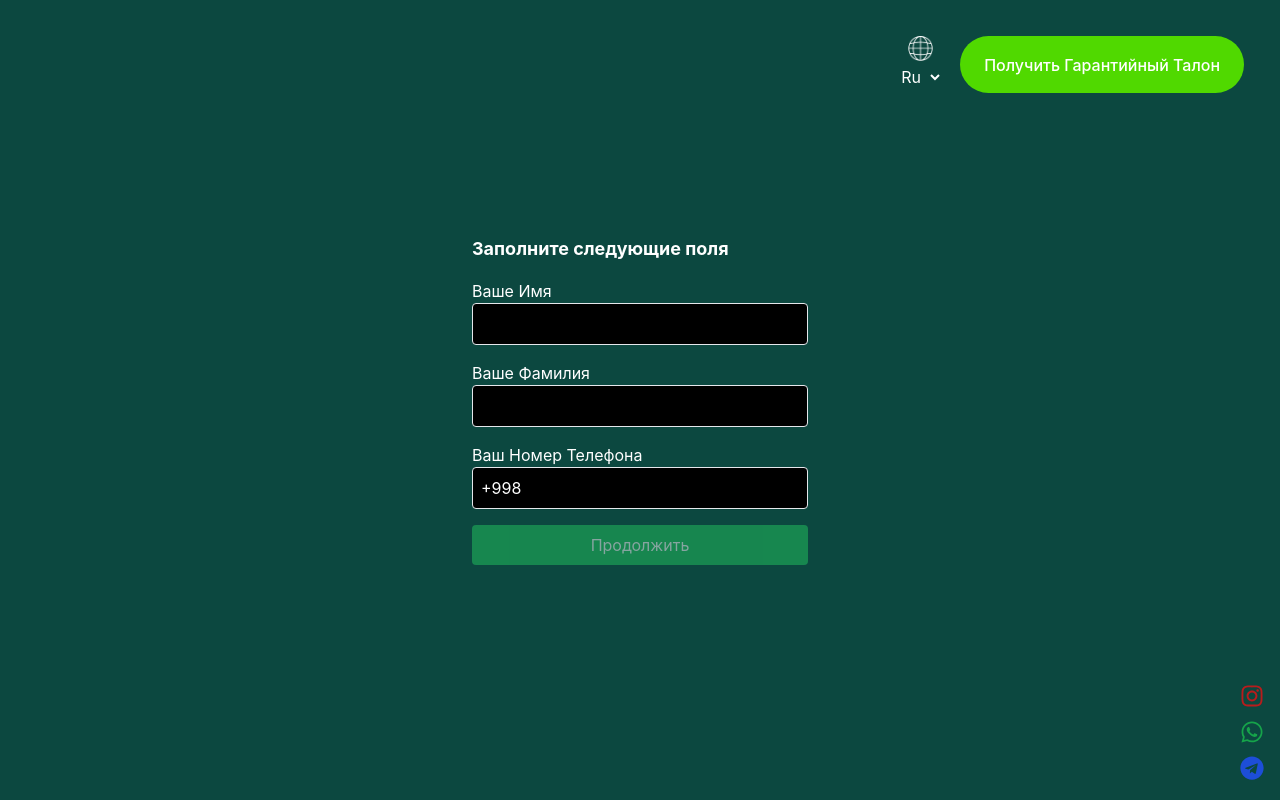
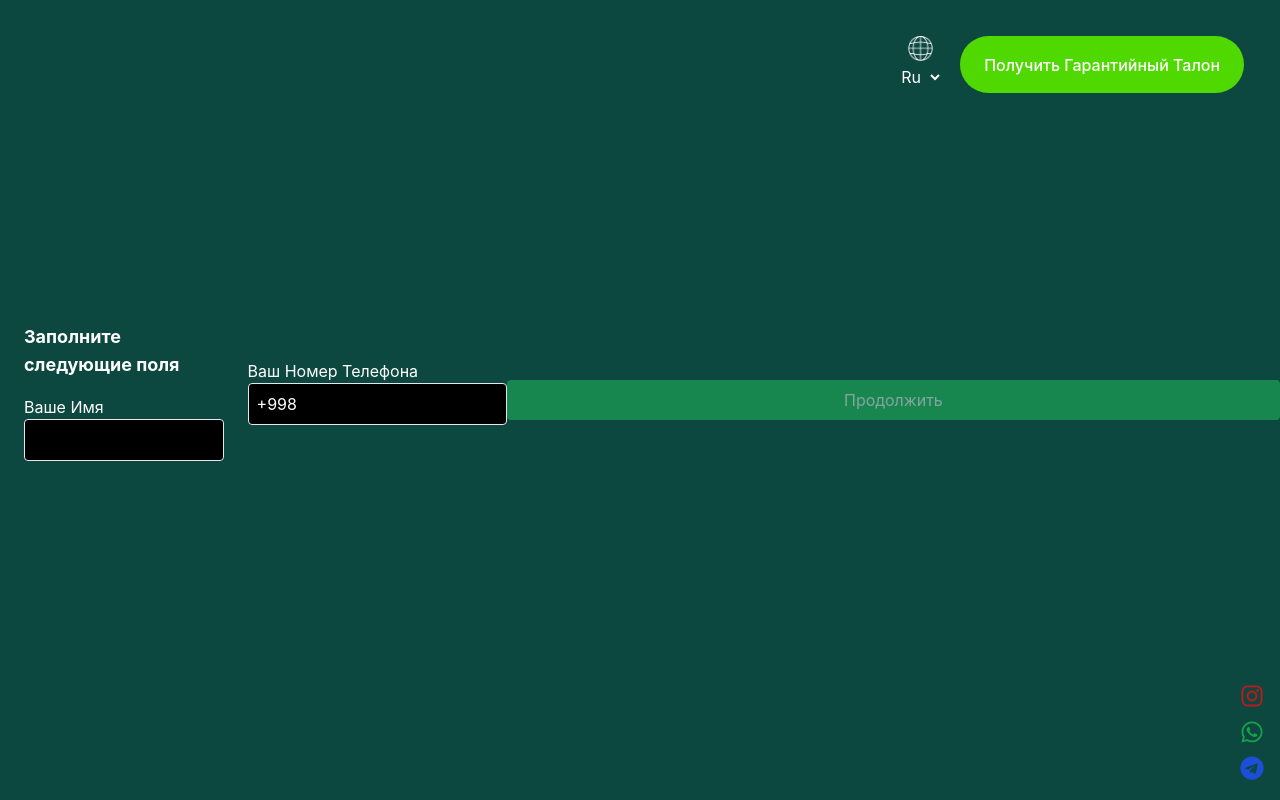
Before and after one commit to adm1ngit/GreenWall_Frontend, a React (Vite) app: page /product/first in a window 1280 px wide. Built offline with nearby package versions, Linux system fonts and the light colour scheme.

Commit message:
Update firstModal.jsx

```diff
--- a/src/components/modal/firstModal.jsx
+++ b/src/components/modal/firstModal.jsx
@@ -78,15 +78,6 @@ const FirstModal = ({ language, onSubmit }) => {
             className="w-full p-2 border rounded bg-black text-white"
           />
         </div>
-        <div className="mb-4">
-          <label>{translations[language].surnameLabel}</label>
-          <input
-            type="text"
-            value={surname}
-            onChange={(e) => setSurname(e.target.value)}
-            placeholder={translations[language].surnamePlaceholder}
-            className="w-full p-2 border rounded bg-black text-white"
-          />
         </div>
         <div className="mb-4">
           <label>{translations[language].phoneLabel}</label>
@@ -108,7 +99,6 @@ const FirstModal = ({ language, onSubmit }) => {
           {translations[language].submitButton}
         </button>
       </div>
-    </div>
   );
 };
 
```
